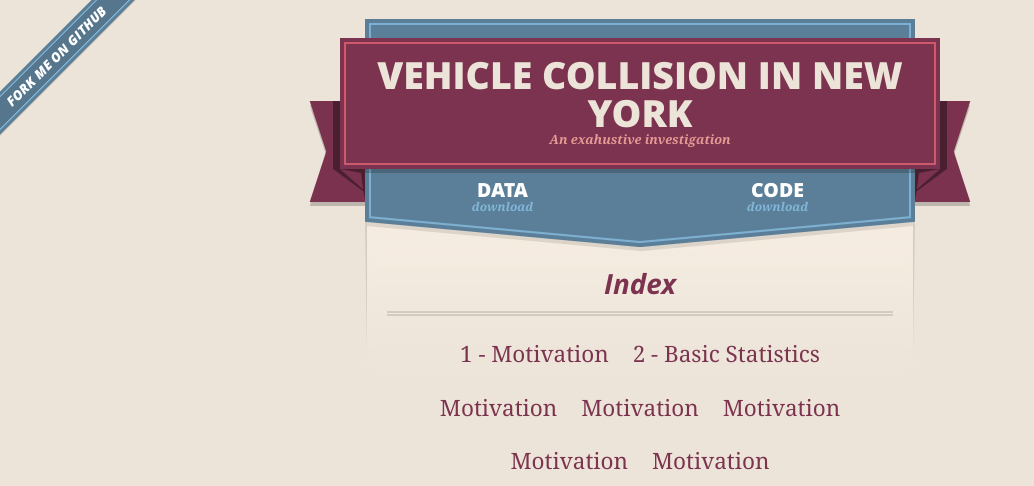
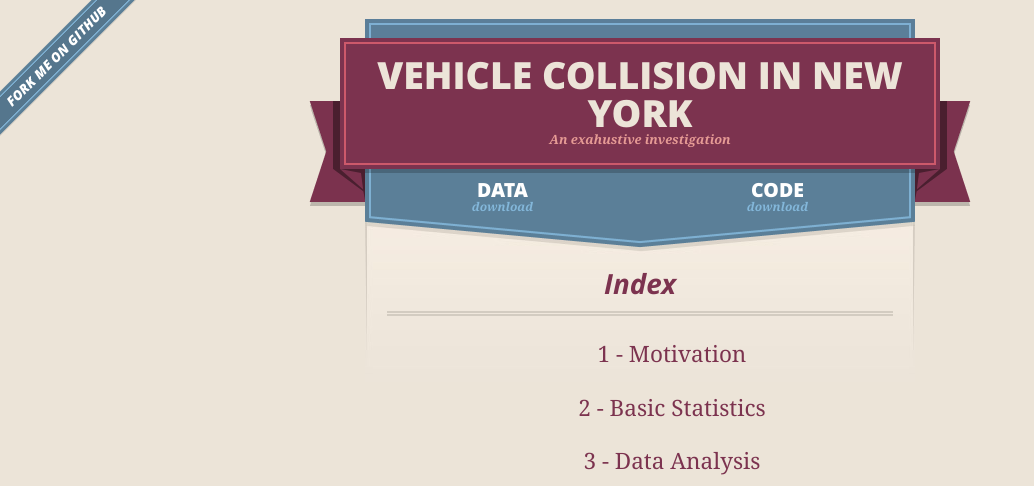
Before and after one commit to AlexAbades/veh-col-NY, a Jekyll site: the page built from index.md, in a window 1280 px wide. Shown: the top 486 px of the page, without its empty margins (0-1034 px from the left). Built offline with Jekyll 4.4.1, drawn with Linux system fonts in a browser that asks for light colours; our own code applies the rules of GitHub Pages for plain Markdown files; some of the changed text lies outside the part shown.

Commit message:
styles and video fixed and footer button attempt

```diff
--- a/assets/css/style.scss
+++ b/assets/css/style.scss
@@ -9,6 +9,7 @@
     text-decoration: none;
     display: inline-block;
     font-size: 1.5em;
+    width: 550px;
     max-width: 550px;
     margin: 10px;
     text-align: center;
@@ -17,3 +18,18 @@
   .btn-container{
       text-align: center;
   }
+
+  .nextbutton-container {
+    display: flex;
+    justify-content: space-between;
+    align-items: center;
+    margin-top: 2em;
+  }
+
+  .previous-button {
+    margin-right: auto;
+  }
+
+  .next-button {
+    margin-left: auto;
+  }
--- a/index.md
+++ b/index.md
@@ -6,33 +6,29 @@ layout: default
 
 
 <div class="btn-container">
-<a href="./pages/motivation.htm" class="btn">1 - Motivation</a>
+<a href="./pages/motivation.html" class="btn">1 - Motivation</a>
 
-<a href="./pages/basic-stats.htm" class="btn">2 - Basic Statistics</a>
+<a href="./pages/basic-stats.html" class="btn">2 - Basic Statistics</a>
 
-<a href="./pages/data-analysis.htm" class="btn">Motivation</a>
+<a href="./pages/data-analysis.html" class="btn">3 - Data Analysis</a>
 
-<a href="./pages/genre.htm" class="btn">Motivation</a>
+<a href="./pages/genre.html" class="btn">Genre</a>
 
-<a href="./pages/visualizations.htm" class="btn">Motivation</a>
+<a href="./pages/visualizations.html" class="btn">Visualizations</a>
 
-<a href="./pages/discussion.htm" class="btn">Motivation</a>
+<a href="./pages/discussion.html" class="btn">Discussion</a>
 
-<a href="./pages/contribution.htm" class="btn">Motivation</a>
+<a href="./pages/contribution.html" class="btn">Contribution</a>
 
 </div>
 
 
 
-<!-- <video width="320" height="240" controls>
-  <source src="./images/pitch.mp4" type="video/mp4">
-Your browser does not support the video tag.
-</video> -->
-
-<iframe width="1280" height="720" src="https://www.youtube.com/embed/2po4f17rj7U" title="Motor Vehicle Collisions In New York City" frameborder="0" allow="accelerometer; autoplay; clipboard-write; encrypted-media; gyroscope; picture-in-picture; web-share" allowfullscreen></iframe>
 
 
-<!-- <iframe width="1280" height="720" src="https://www.youtube.com/embed/XH6IT_tsSUI" title="Christopher Tin: Live at Cadogan Hall - Waloyo Yamoni" frameborder="0" allow="accelerometer; autoplay; clipboard-write; encrypted-media; gyroscope; picture-in-picture; web-share" allowfullscreen></iframe> -->
+<iframe width="550" height="300" src="https://www.youtube.com/embed/2po4f17rj7U" title="Motor Vehicle Collisions In New York City" frameborder="0" allow="accelerometer; autoplay; clipboard-write; encrypted-media; gyroscope; picture-in-picture; web-share" allowfullscreen></iframe>
+
+
 
 There should be whitespace between paragraphs.
 
```
Also changed, not shown: pages/basic-stats.md (+2 -0 lines), pages/motivation.md (+11 -3 lines).
